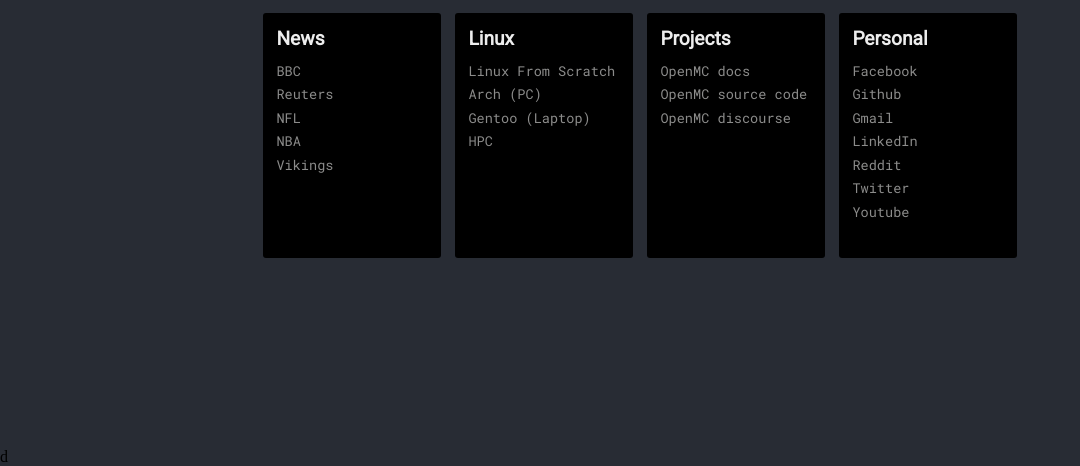
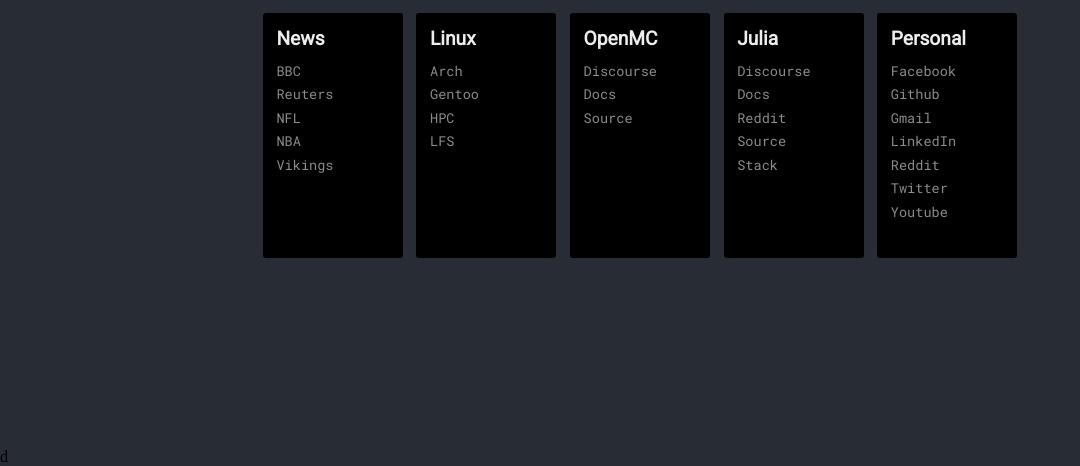
Before and after one commit to cjwyett/dotfiles, a plain HTML site: page qutebrowser/home.html in a window 1280 px wide. Shown: the part 352-818 px from the top of the page, without its empty margins (0-1080 px from the left). Drawn offline with Linux system fonts and the light colour scheme; no server answers.

Commit message:
Update homepage bookmarks

```diff
--- a/qutebrowser/home.html
+++ b/qutebrowser/home.html
@@ -36,20 +36,28 @@
             <div class="bookmark-set">
                 <div class="bookmark-title">Linux</div>
                 <div class="bookmark-inner-container">
-                    <a class="bookmark" href="http://www.linuxfromscratch.org/lfs/view/stable/" target="_blank">Linux From Scratch</a>
-                    <a class="bookmark" href="https://wiki.archlinux.org/" target="_blank">Arch (PC)</a>
-                    <a class="bookmark" href="https://wiki.gentoo.org/wiki/Handbook:AMD64" target="_blank">Gentoo (Laptop)</a>
+                    <a class="bookmark" href="https://wiki.archlinux.org/" target="_blank">Arch </a>
+                    <a class="bookmark" href="https://wiki.gentoo.org/wiki/Handbook:AMD64" target="_blank">Gentoo</a>
                     <a class="bookmark" href="http://ri.itservices.manchester.ac.uk/csf3/" target="_blank">HPC</a>
-
-
+                    <a class="bookmark" href="http://www.linuxfromscratch.org/lfs/view/stable/" target="_blank">LFS</a>
                 </div>
             </div>
             <div class="bookmark-set">
-                <div class="bookmark-title">Projects</div>
+                <div class="bookmark-title">OpenMC</div>
                 <div class="bookmark-inner-container">
-                    <a class="bookmark" href="https://docs.openmc.org/en/stable/" target="_blank"> OpenMC docs</a>
-                    <a class="bookmark" href="https://github.com/openmc-dev/openmc" target="_blank">OpenMC source code</a>
-                    <a class="bookmark" href="https://openmc.discourse.group/" target="_blank">OpenMC discourse</a>
+                    <a class="bookmark" href="https://openmc.discourse.group/" target="_blank">Discourse</a>
+                    <a class="bookmark" href="https://docs.openmc.org/en/stable/" target="_blank">Docs</a>
+                    <a class="bookmark" href="https://github.com/openmc-dev/openmc" target="_blank">Source</a>
+                </div>
+            </div>
+            <div class="bookmark-set">
+                <div class="bookmark-title">Julia</div>
+                <div class="bookmark-inner-container">
+                    <a class="bookmark" href="https://discourse.julialang.org/" target="_blank">Discourse</a>
+                    <a class="bookmark" href="https://docs.julialang.org/en/v1/" target="_blank"> Docs</a>
+                    <a class="bookmark" href="https://reddit.com/r/julia" target="_blank">Reddit</a>
+                    <a class="bookmark" href="https://github.com/JuliaLang/julia" target="_blank">Source</a>
+                    <a class="bookmark" href="https://stackoverflow.com/questions/tagged/julia" target="_blank">Stack</a>
                 </div>
             </div>
             <div class="bookmark-set">
```
